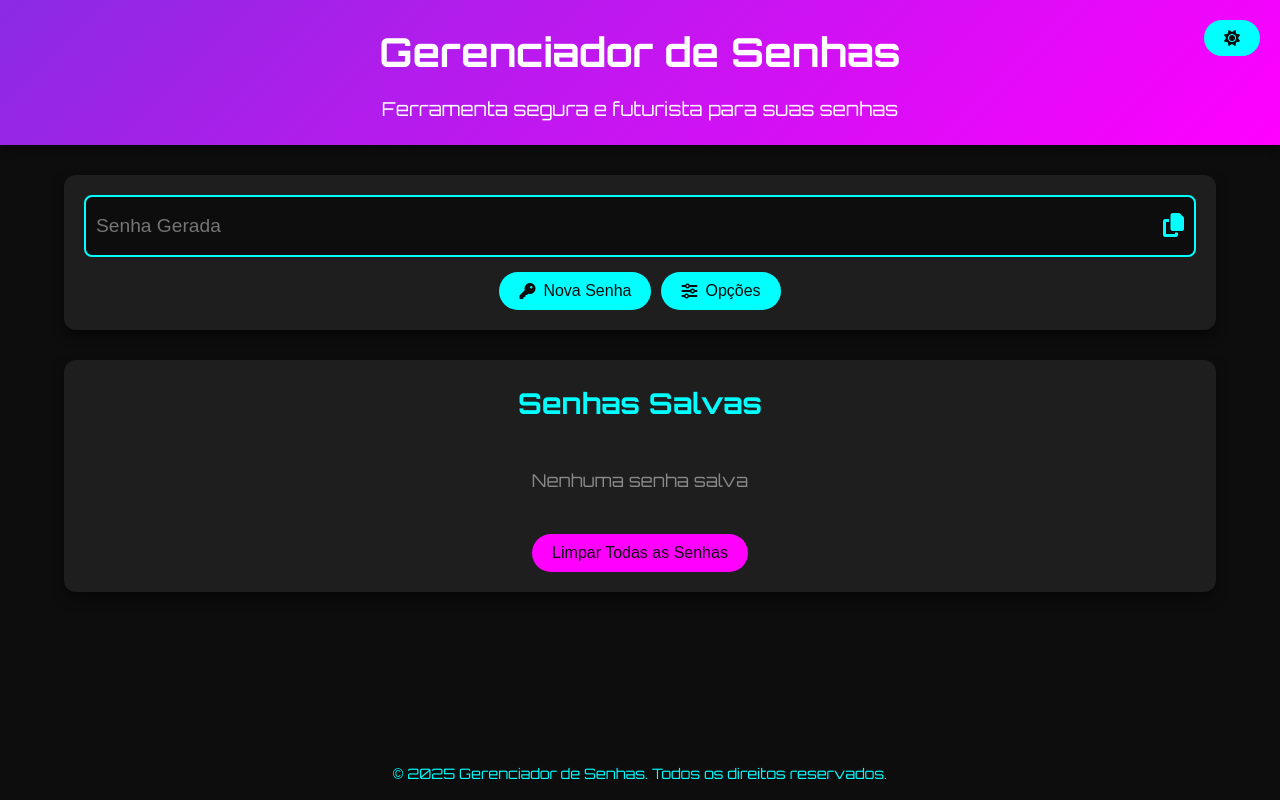
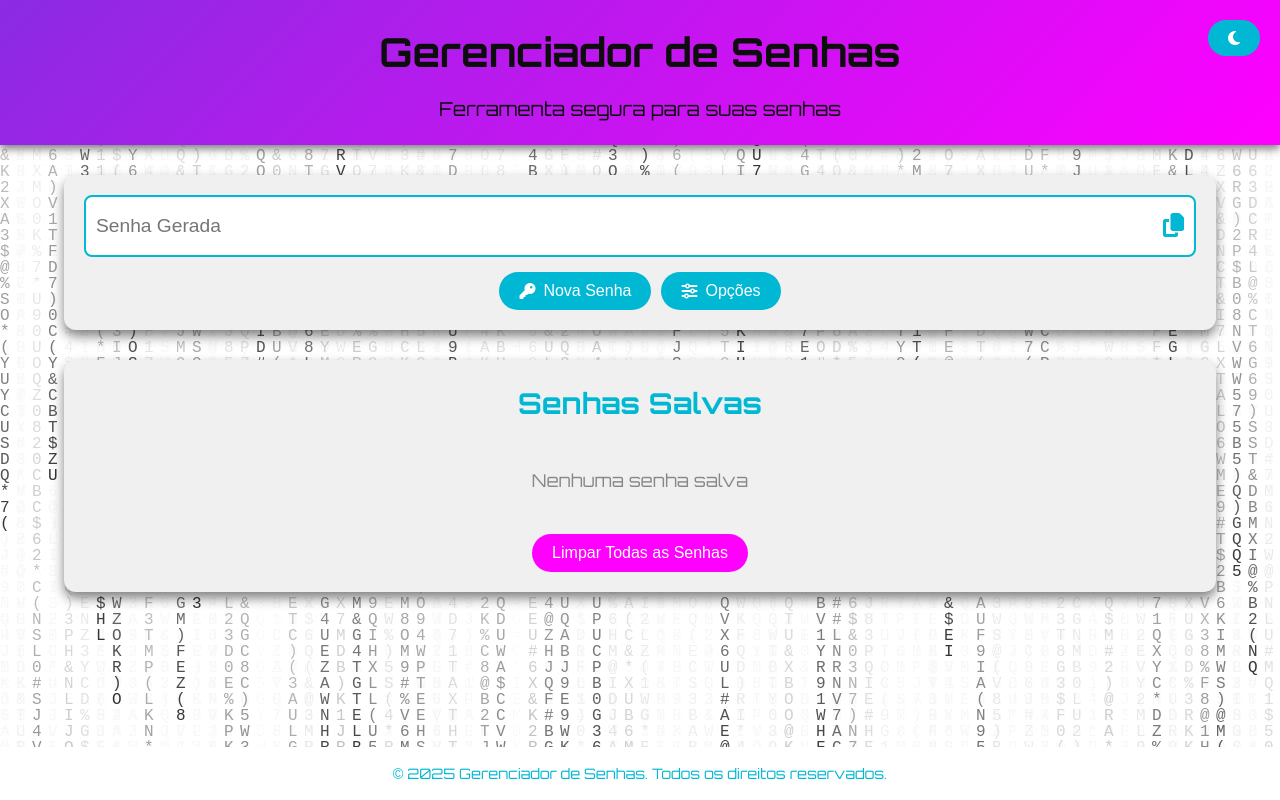
Before and after one commit to Sakemo/password-generator-js, a plain HTML site: page index.html in a window 1280 px wide. Both pictures are taken after a click on the button 1234 px from the left and 38 px from the top of the page. Drawn offline with Linux system fonts and the light colour scheme.

Commit message:
- Visual Improvements

```diff
--- a/index.html
+++ b/index.html
@@ -10,13 +10,16 @@
   <script src="https://kit.fontawesome.com/1f26dd467f.js" crossorigin="anonymous"></script>
 </head>
 <body>
+  <!-- Canvas de fundo para a animação Matrix -->
+  <canvas id="bgCanvas"></canvas>
+
   <header>
     <div class="header-content">
       <h1>Gerenciador de Senhas</h1>
-      <p>Ferramenta segura e futurista para suas senhas</p>
+      <p>Ferramenta segura para suas senhas</p>
     </div>
-    <button id="dark-mode-toggle" class="btn dark-mode-toggle" title="Alternar modo claro/escuro">
-      <i class="fa-solid fa-moon"></i>
+    <button id="theme-toggle" class="btn theme-toggle" title="Alternar tema">
+      <!-- O ícone será atualizado via JavaScript -->
     </button>
   </header>
 
--- a/static/css/style.css
+++ b/static/css/style.css
@@ -1,5 +1,28 @@
-/* Importa a fonte Orbitron para uma estética futurista */
-@import url('https://fonts.googleapis.com/css2?family=Orbitron:wght@400;700&display=swap');
+/* Variáveis para o tema DARK (padrão) com melhor contraste */
+:root {
+    --bg-color: #000000;            /* Fundo principal (preto) */
+    --secondary-bg: #111111;         /* Fundo secundário */
+    --accent-cyan: #00FFFF;          /* Destaques e botões */
+    --accent-purple: #8A2BE2;        /* Bordas e detalhes */
+    --accent-magenta: #FF00FF;       /* Ações importantes */
+    --text-color: #ffffff;          /* Texto */
+    --header-gradient-start: #8A2BE2;
+    --header-gradient-end: #FF00FF;
+    --border-color: #8A2BE2;
+}
+
+/* Tema LIGHT: sobrescreve as variáveis quando a classe 'light-mode' estiver ativa */
+body.light-mode {
+    --bg-color: #ffffff;
+    --secondary-bg: #f0f0f0;
+    --accent-cyan: #00B8D4;
+    --accent-purple: #8A2BE2;
+    --accent-magenta: #FF00FF;
+    --text-color: #0D0D0D;
+    --header-gradient-start: #8A2BE2;
+    --header-gradient-end: #FF00FF;
+    --border-color: #8A2BE2;
+}
 
 /* Reset e base */
 * {
@@ -10,18 +33,31 @@
 
 body {
     font-family: 'Orbitron', sans-serif;
-  background: #0D0D0D; /* Fundo preto */
-  color: #ffffff;
+    background: var(--bg-color);
+    color: var(--text-color);
     line-height: 1.6;
     display: flex;
     flex-direction: column;
     min-height: 100vh;
     transition: background 0.5s ease, color 0.5s ease;
+    position: relative;
+}
+
+/* Canvas de fundo Matrix com opacidade 80% */
+#bgCanvas {
+    position: fixed;
+    top: 0;
+    left: 0;
+    width: 100%;
+    height: 100%;
+    z-index: -1;
+    background: var(--bg-color);
+    opacity: 0.8;
 }
 
 /* Cabeçalho com gradiente vibrante */
 header {
-  background: linear-gradient(135deg, #8A2BE2, #FF00FF);
+    background: linear-gradient(135deg, var(--header-gradient-start), var(--header-gradient-end));
     padding: 20px;
     text-align: center;
     position: relative;
@@ -41,27 +77,27 @@ header p {
     font-size: 1.2em;
 }
 
-/* Botão de modo claro/escuro */
-.dark-mode-toggle {
+/* Botão de tema (claro/escuro) */
+.theme-toggle {
     position: absolute;
     top: 20px;
     right: 20px;
     background: transparent;
-  border: 2px solid #00FFFF; /* Ciano Neon */
+    border: 2px solid var(--accent-cyan);
     border-radius: 50%;
-  color: #00FFFF;
+    color: var(--accent-cyan);
     font-size: 1.5em;
     cursor: pointer;
+    padding: 5px;
     transition: transform 0.3s ease, border-color 0.3s ease;
-  padding: 5px;
 }
 
-.dark-mode-toggle:hover {
+.theme-toggle:hover {
     transform: scale(1.1);
-  border-color: #FF00FF; /* Magenta */
+    border-color: var(--accent-magenta);
 }
 
-/* Container principal */
+/* Main container */
 main {
     flex: 1;
     width: 90%;
@@ -74,7 +110,7 @@ main {
 
 /* Seção do Gerador */
 .generator-section {
-  background: #1E1E1E; /* Cinza Grafite */
+    background: var(--secondary-bg);
     border-radius: 12px;
     padding: 20px;
     box-shadow: 0 6px 12px rgba(0,0,0,0.5);
@@ -92,10 +128,10 @@ main {
     display: flex;
     align-items: center;
     justify-content: space-between;
-  background: #0D0D0D;
+    background: var(--bg-color);
     padding: 15px 10px;
     border-radius: 8px;
-  border: 2px solid #00FFFF;
+    border: 2px solid var(--accent-cyan);
 }
 
 .display input {
@@ -103,7 +139,7 @@ main {
     border: none;
     background: transparent;
     font-size: 1.2em;
-  color: #ffffff;
+    color: var(--text-color);
     outline: none;
 }
 
@@ -111,13 +147,13 @@ main {
     background: none;
     border: none;
     font-size: 1.5em;
-  color: #00FFFF;
+    color: var(--accent-cyan);
     cursor: pointer;
     transition: color 0.3s ease;
 }
 
 .display button:hover {
-  color: #FF00FF;
+    color: var(--accent-magenta);
 }
 
 /* Botões gerais */
@@ -132,19 +168,20 @@ main {
     display: inline-flex;
     align-items: center;
     gap: 8px;
-  background: #00FFFF; /* Ciano Neon */
-  color: #0D0D0D;
+    background: var(--accent-cyan);
+    color: var(--bg-color);
     border: none;
     padding: 10px 20px;
     border-radius: 50px;
     cursor: pointer;
-  transition: background 0.3s ease, transform 0.3s ease;
+    transition: background 0.3s ease, transform 0.3s ease, box-shadow 0.3s ease;
     font-size: 1em;
 }
 
 .btn:hover {
-  background: #FF00FF; /* Magenta */
+    background: var(--accent-magenta);
     transform: translateY(-2px);
+    box-shadow: 0 0 10px var(--accent-magenta);
 }
 
 /* Painel de opções */
@@ -162,40 +199,43 @@ main {
 
 /* Grupos de opções */
 .option-group {
-  background: #1E1E1E;
+    background: var(--secondary-bg);
     padding: 15px;
     border-radius: 8px;
-  border: 2px solid #8A2BE2; /* Roxo Vibrante */
+    border: 2px solid var(--accent-purple);
     transition: background 0.3s ease;
 }
 
 .option-group h4 {
     margin-bottom: 10px;
-  color: #FF00FF; /* Magenta */
+    color: var(--accent-magenta);
     font-size: 1.1em;
 }
 
 .option-group input {
-
-  margin-bottom: 10px;
     width: 100%;
     padding: 10px;
-  border: 1px solid #00FFFF;
+    border: 1px solid var(--accent-cyan);
     border-radius: 8px;
     font-size: 1em;
     outline: none;
-  background: #0D0D0D;
-  color: #ffffff;
+    background: var(--bg-color);
+    color: var(--text-color);
     transition: border-color 0.3s ease;
 }
 
+/* Espaçamento entre inputs no painel de opções */
+.option-group input:not(:last-child) {
+    margin-bottom: 10px;
+}
+
 .option-group input:focus {
-  border-color: #FF00FF;
+    border-color: var(--accent-magenta);
 }
 
 /* Seção das senhas salvas */
 .saved-section {
-  background: #1E1E1E;
+    background: var(--secondary-bg);
     border-radius: 12px;
     padding: 20px;
     box-shadow: 0 6px 12px rgba(0,0,0,0.5);
@@ -205,7 +245,7 @@ main {
 .saved-section h2 {
     margin-bottom: 20px;
     text-align: center;
-  color: #00FFFF;
+    color: var(--accent-cyan);
     font-size: 1.8em;
 }
 
@@ -217,8 +257,8 @@ main {
 
 /* Cartões de senha */
 .card {
-  background: #0D0D0D;
-  border: 2px solid #8A2BE2;
+    background: var(--bg-color);
+    border: 2px solid var(--accent-purple);
     padding: 15px;
     border-radius: 12px;
     transition: transform 0.3s ease, border-color 0.3s ease;
@@ -226,12 +266,12 @@ main {
 
 .card:hover {
     transform: translateY(-5px);
-  border-color: #FF00FF;
+    border-color: var(--accent-magenta);
 }
 
 .card h3 {
     margin-bottom: 10px;
-  color: #FF00FF;
+    color: var(--accent-magenta);
     font-size: 1.3em;
 }
 
@@ -252,7 +292,7 @@ main {
 .card .toggle:hover,
 .card .delete:hover,
 .card .copy:hover {
-  color: #00FFFF;
+    color: var(--accent-cyan);
 }
 
 /* Mensagem para "Nenhuma senha salva" */
@@ -265,35 +305,24 @@ main {
 
 /* Botão para limpar todas as senhas */
 .btn.clear {
-  background: #FF00FF;
+    background: var(--accent-magenta);
     margin: 20px auto 0;
     display: block;
     border-radius: 50px;
 }
 
 .btn.clear:hover {
-  background: #00FFFF;
+    background: var(--accent-cyan);
 }
 
-/* Footer fixo na parte inferior */
+/* Footer fixo sempre no final da página */
 footer {
-  background: #0D0D0D;
-  color: #00FFFF;
+    background: var(--bg-color);
+    color: var(--accent-cyan);
     text-align: center;
     padding: 15px 10px;
     font-size: 0.9em;
     width: 100%;
-}
-
-/* Garante que o footer permaneça no final */
-body {
-  display: flex;
-  flex-direction: column;
-  min-height: 100vh;
-}
-
-main {
-  flex: 1;
 }
 
 /* Animações */
--- a/static/js/script.js
+++ b/static/js/script.js
@@ -12,9 +12,9 @@ const toggleOptionsBtn = document.getElementById('toggle-options');
 const optionsPanel     = document.getElementById('options-panel');
 const savedCardsCont   = document.querySelector('.saved-cards');
 const clearAllBtn      = document.getElementById('clear-all');
-const darkModeToggle   = document.getElementById('dark-mode-toggle');
+const themeToggle      = document.getElementById('theme-toggle');
 
-// Constantes e conjuntos de caracteres
+// Paleta de caracteres para geração de senhas
 const DEFAULT_LENGTH = 12;
 const UPPERCASE      = "ABCDEFGHIJKLMNOPQRSTUVWXYZ";
 const LOWERCASE      = "abcdefghijklmnopqrstuvwxyz";
@@ -22,7 +22,7 @@ const NUMBERS        = "0123456789";
 const SPECIAL        = '@#$%&*()_+§=/-."^><[]{}´`?/:;|';
 const CHAR_SETS      = [UPPERCASE, LOWERCASE, NUMBERS, SPECIAL];
 
-// Array que armazenará as senhas salvas
+// Array para armazenar as senhas salvas
 let savedPasswords = [];
 
 // Carrega as senhas salvas do localStorage
@@ -34,50 +34,52 @@ const loadSavedPasswords = () => {
   updateSavedPasswords();
 };
 
-// Salva o array de senhas no localStorage
+// Salva as senhas no localStorage
 const saveToLocalStorage = () => {
   localStorage.setItem('savedPasswords', JSON.stringify(savedPasswords));
 };
 
-// Funções de Modo Claro/Escuro
-const loadDarkModePreference = () => {
-  const darkMode = localStorage.getItem('darkMode');
-  if (darkMode === 'enabled') {
-    document.body.classList.add('dark-mode');
-    darkModeToggle.innerHTML = '<i class="fa-solid fa-sun"></i>';
+// Tema: utiliza localStorage para persistir a preferência
+const loadThemePreference = () => {
+  const theme = localStorage.getItem('theme') || 'dark';
+  if (theme === 'light') {
+    document.body.classList.add('light-mode');
+    themeToggle.innerHTML = '<i class="fa-solid fa-moon"></i>';
+  } else {
+    document.body.classList.remove('light-mode');
+    themeToggle.innerHTML = '<i class="fa-solid fa-sun"></i>';
   }
 };
 
-const toggleDarkMode = () => {
-  document.body.classList.toggle('dark-mode');
-  if (document.body.classList.contains('dark-mode')) {
-    localStorage.setItem('darkMode', 'enabled');
-    darkModeToggle.innerHTML = '<i class="fa-solid fa-sun"></i>';
+const toggleTheme = () => {
+  document.body.classList.toggle('light-mode');
+  if (document.body.classList.contains('light-mode')) {
+    localStorage.setItem('theme', 'light');
+    themeToggle.innerHTML = '<i class="fa-solid fa-moon"></i>';
   } else {
-    localStorage.setItem('darkMode', 'disabled');
-    darkModeToggle.innerHTML = '<i class="fa-solid fa-moon"></i>';
+    localStorage.setItem('theme', 'dark');
+    themeToggle.innerHTML = '<i class="fa-solid fa-sun"></i>';
   }
 };
 
-darkModeToggle.addEventListener('click', toggleDarkMode);
+themeToggle.addEventListener('click', toggleTheme);
 
-// Retorna um caractere aleatório de uma string
+// Retorna um caractere aleatório
 const getRandomChar = (str) => str.charAt(Math.floor(Math.random() * str.length));
 
 // Gera uma nova senha
 const generatePassword = () => {
   const length = parseInt(passwordLengthIn.value) || DEFAULT_LENGTH;
   let password = "";
-  // Garante que cada conjunto de caracteres contribua com pelo menos um caractere
+  // Garante pelo menos um caractere de cada conjunto
   CHAR_SETS.forEach(set => {
     password += getRandomChar(set);
   });
-  // Preenche o restante com caracteres aleatórios de todos os conjuntos
   const allChars = CHAR_SETS.join('');
   while (password.length < length) {
     password += getRandomChar(allChars);
   }
-  // Embaralha a senha para maior aleatoriedade
+  // Embaralha a senha
   password = password.split('').sort(() => 0.5 - Math.random()).join('');
   passwordInput.value = password;
 };
@@ -108,15 +110,15 @@ copyPasswordBtn.addEventListener('click', () => {
   }
 });
 
-// Alterna a exibição do painel de opções com animação
+// Alterna exibição do painel de opções
 toggleOptionsBtn.addEventListener('click', () => {
   optionsPanel.classList.toggle('visible');
 });
 
-// Mascara a senha com bullets
+// Retorna a senha mascarada (bullets)
 const maskPassword = (password) => "•".repeat(password.length);
 
-// Atualiza a exibição das senhas salvas
+// Atualiza os cartões de senhas salvas
 const updateSavedPasswords = () => {
   savedCardsCont.innerHTML = '';
   if (savedPasswords.length === 0) {
@@ -141,7 +143,7 @@ const updateSavedPasswords = () => {
     `;
     savedCardsCont.appendChild(card);
 
-    // Eventos individuais para cada cartão
+    // Eventos individuais
     document.getElementById(`toggle-${index}`).addEventListener('click', () => {
       togglePasswordVisibility(index);
     });
@@ -154,7 +156,7 @@ const updateSavedPasswords = () => {
   });
 };
 
-// Alterna a visibilidade da senha em um cartão salvo
+// Alterna a visibilidade da senha de um cartão
 const togglePasswordVisibility = (index) => {
   const passwordSpan = document.getElementById(`saved-password-${index}`);
   const toggleIcon   = document.getElementById(`toggle-${index}`);
@@ -193,7 +195,7 @@ clearAllBtn.addEventListener('click', () => {
   }
 });
 
-// Salva a senha gerada com os dados de serviço e usuário
+// Salva a senha gerada com dados de serviço e usuário
 savePasswordBtn.addEventListener('click', () => {
   const serviceName = serviceNameIn.value.trim();
   const username    = usernameIn.value.trim();
@@ -209,16 +211,69 @@ savePasswordBtn.addEventListener('click', () => {
   saveToLocalStorage();
   updateSavedPasswords();
 
-  // Limpa os campos de serviço e usuário
+  // Limpa os campos
   serviceNameIn.value = '';
   usernameIn.value    = '';
 });
 
-// Gera uma nova senha ao clicar no botão
+// Eventos para geração de senha e carregamento inicial
 generateBtn.addEventListener('click', generatePassword);
 
-// Carrega as senhas salvas e a preferência de modo escuro ao iniciar a página
 document.addEventListener('DOMContentLoaded', () => {
   loadSavedPasswords();
-  loadDarkModePreference();
+  loadThemePreference();
 });
+
+/* -----------------------------
+   Animação de Fundo - Matrix Rain
+------------------------------ */
+const canvas = document.getElementById('bgCanvas');
+const ctx = canvas.getContext('2d');
+
+// Ajusta dimensões do canvas
+canvas.width = window.innerWidth;
+canvas.height = window.innerHeight;
+
+const letters = 'ABCDEFGHIJKLMNOPQRSTUVWXYZ0123456789@#$%&*()';
+const fontSize = 16;
+const columns = canvas.width / fontSize;
+const drops = Array(Math.floor(columns)).fill(1);
+
+function drawMatrix() {
+  // Define cores de acordo com o modo
+  let fadeColor, textColor;
+  if (document.body.classList.contains('light-mode')) {
+    // Modo claro: fundo branco com efeito de desvanecimento e texto preto
+    fadeColor = 'rgba(255, 255, 255, 0.05)';
+    textColor = '#000';
+  } else {
+    // Modo escuro: fundo preto com efeito de desvanecimento e texto verde neon
+    fadeColor = 'rgba(0, 0, 0, 0.05)';
+    textColor = '#0F0';
+  }
+
+  // Cria o efeito de desvanecimento
+  ctx.fillStyle = fadeColor;
+  ctx.fillRect(0, 0, canvas.width, canvas.height);
+
+  ctx.fillStyle = textColor;
+  ctx.font = fontSize + 'px monospace';
+
+  for (let i = 0; i < drops.length; i++) {
+    const text = letters.charAt(Math.floor(Math.random() * letters.length));
+    ctx.fillText(text, i * fontSize, drops[i] * fontSize);
+
+    // Reinicia a queda aleatoriamente
+    if (drops[i] * fontSize > canvas.height && Math.random() > 0.975) {
+      drops[i] = 0;
+    }
+    drops[i]++;
+  }
+}
+
+setInterval(drawMatrix, 33);
+
+window.addEventListener('resize', () => {
+  canvas.width = window.innerWidth;
+  canvas.height = window.innerHeight;
+});
```
Lines whose indentation alone changed are shown as unchanged.
